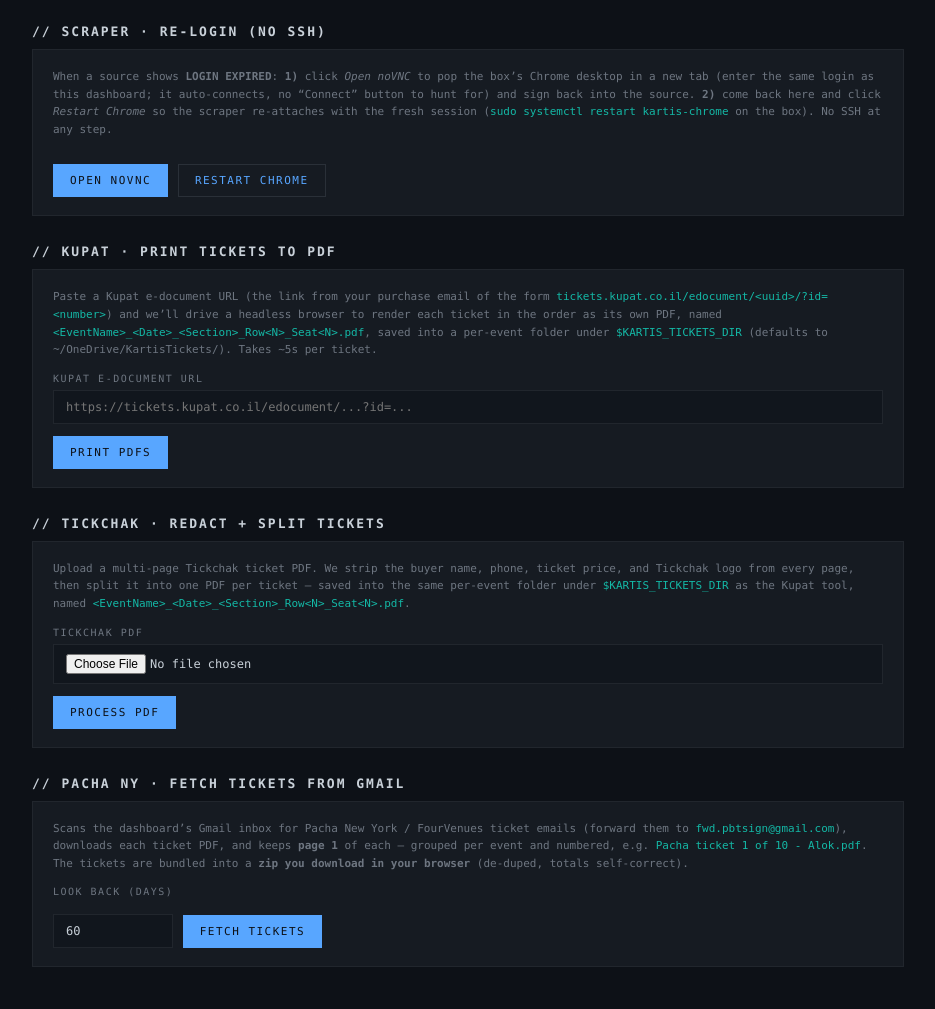
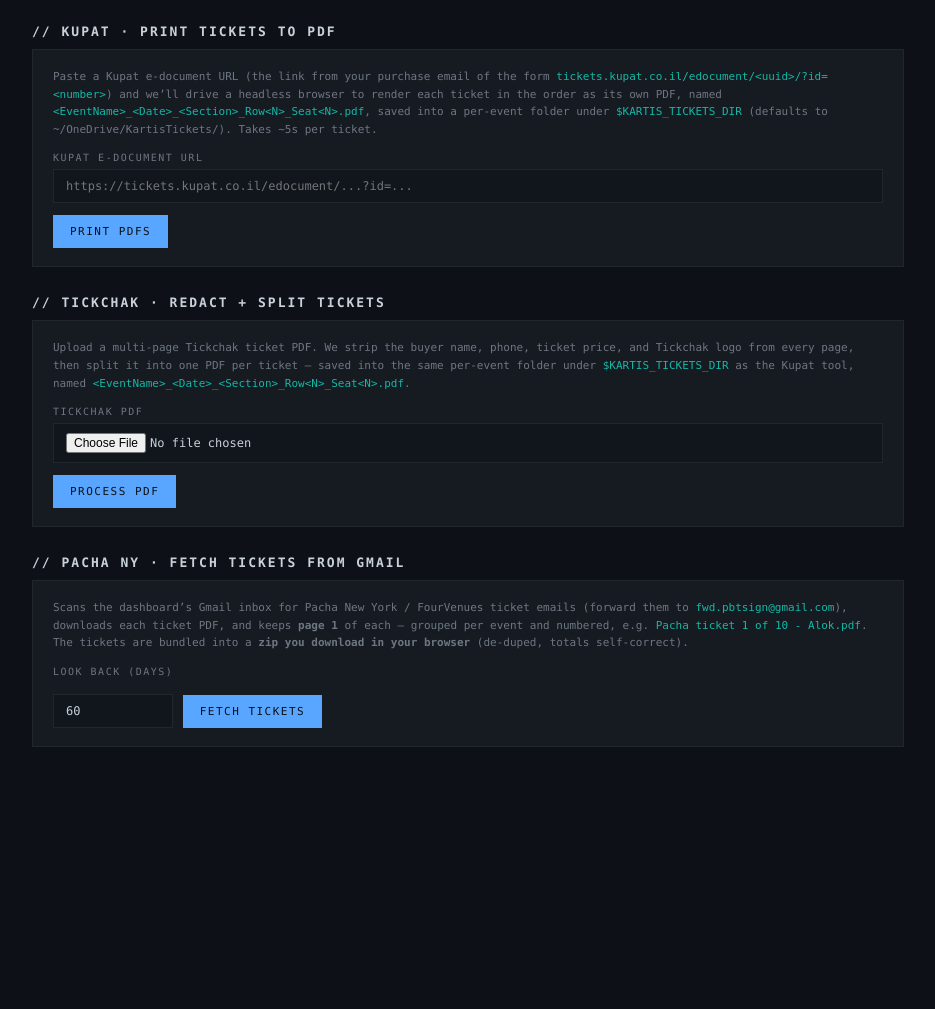
Before and after one commit to 13pinny/2.0, a Flask app: page /tools in a window 1280 px wide. Shown: the part 52-1061 px from the top of the page, without its empty margins (172-1107 px from the left). After the commit the page ends 799 px from the top, so only its background shows below. Run offline with Flask 3, Linux system fonts and the light colour scheme.

Commit message:
Move noVNC re-login to inventory bar + open 3 login tabs
The re-login controls now live next to Refresh on the inventory page
(where you notice LOGIN EXPIRED), not buried in Tools:
- "noVNC Login" opens the viewer AND posts /api/chrome/open-logins, which
  opens the Lysted/Viagogo/CrowdVolt tabs in the box's Chrome via CDP
  (/json/new on :9222), deduped against already-open tabs so repeat
  clicks don't pile up. So the noVNC window lands with all 3 tabs ready.
- "Restart Chrome" hits the existing /api/chrome/restart.
Removed the now-duplicate card from the Tools page.

Co-Authored-By: Claude Opus 4.8 <noreply@anthropic.com>

```diff
--- a/app.py
+++ b/app.py
@@ -3651,6 +3651,53 @@ def api_chrome_restart():
         _chrome_restart_lock.release()
 
 
+@app.route("/api/chrome/open-logins", methods=["POST"])
+def api_chrome_open_logins():
+    """Open the Lysted/Viagogo/CrowdVolt login tabs in the box's Chrome (via the
+    CDP /json/new endpoint on :9222) so they're already waiting when the user
+    opens the noVNC window to re-sign-in. Dedupes against tabs already open —
+    repeat clicks (or a source you're still logged into) won't spam duplicates.
+    Reuses login.DEFAULT_URLS so the tab list stays in one place."""
+    import urllib.request
+    from urllib.parse import urlparse
+    import login as login_mod
+
+    cdp = os.getenv("KARTIS_CDP_URL", "http://localhost:9222")
+    if not login_mod.is_chrome_running():
+        return jsonify({"error": "Chrome isn't running — click Restart Chrome first."}), 503
+
+    def base_domain(url_or_host):
+        host = urlparse(url_or_host).hostname if "//" in url_or_host else url_or_host
+        parts = (host or "").split(".")
+        return ".".join(parts[-2:]) if len(parts) >= 2 else (host or "")
+
+    # Domains already open, so we don't reopen a source the user is on/into.
+    open_domains = set()
+    try:
+        with urllib.request.urlopen(f"{cdp}/json/list", timeout=8) as r:
+            for t in json.load(r):
+                if t.get("type") == "page":
+                    open_domains.add(base_domain(t.get("url", "")))
+    except Exception:
+        pass
+
+    opened, skipped, errors = [], [], []
+    for url in login_mod.DEFAULT_URLS:
+        if base_domain(url) in open_domains:
+            skipped.append(url)
+            continue
+        try:
+            req = urllib.request.Request(f"{cdp}/json/new?{url}", method="PUT")
+            with urllib.request.urlopen(req, timeout=8) as r:
+                (opened if r.status == 200 else errors).append(url)
+        except Exception as e:
+            errors.append(f"{url} ({type(e).__name__})")
+
+    if errors and not opened and not skipped:
+        return jsonify({"error": "; ".join(errors)}), 502
+    return jsonify({"ok": True, "opened": opened, "skipped": skipped, "errors": errors})
+
+
 @app.route("/api/watchers")
 def api_watchers():
     # Sweep past-event watchers on every page load so the UI doesn't have to
--- a/templates/tools.html
+++ b/templates/tools.html
@@ -74,23 +74,6 @@
   </nav>
 </header>
 <main>
-  <h2>// SCRAPER · RE-LOGIN (NO SSH)</h2>
-  <div class="tool-card">
-    <div class="desc">
-      When a source shows <strong>LOGIN EXPIRED</strong>:
-      <strong>1)</strong> click <em>Open noVNC</em> to pop the box&rsquo;s Chrome
-      desktop in a new tab (enter the same login as this dashboard; it
-      auto-connects, no &ldquo;Connect&rdquo; button to hunt for) and sign back
-      into the source. <strong>2)</strong> come back here and click
-      <em>Restart Chrome</em> so the scraper re-attaches with the fresh session
-      (<code style="color:var(--cyan);">sudo systemctl restart kartis-chrome</code>
-      on the box). No SSH at any step.
-    </div>
-    <button id="vnc-open-go">Open noVNC</button>
-    <button id="chrome-restart-go" style="background:var(--bg-2);color:var(--accent);border-color:var(--line-2);">Restart Chrome</button>
-    <div id="chrome-restart-status" class="status" style="display:none"></div>
-  </div>
-
   <h2>// KUPAT · PRINT TICKETS TO PDF</h2>
   <div class="tool-card">
     <div class="desc">
@@ -154,41 +137,6 @@
 const esc = s => s == null ? "" : String(s).replace(/[&<>"']/g, c => ({"&":"&amp;","<":"&lt;",">":"&gt;","\"":"&quot;","'":"&#39;"}[c]));
 
 const $ = id => document.getElementById(id);
-
-// noVNC login window. autoconnect=true skips the manual Connect screen;
-// resize=remote fits the box's display to the tab; reconnect retries if the
-// VNC server blips. Opens in the user's own browser (Chrome) as a new tab.
-const VNC_URL = "https://vnc.kartis.homes/vnc.html?autoconnect=true&resize=remote&reconnect=true&reconnect_delay=2000";
-$("vnc-open-go").addEventListener("click", () => {
-  window.open(VNC_URL, "_blank", "noopener");
-});
-
-$("chrome-restart-go").addEventListener("click", async () => {
-  const btn = $("chrome-restart-go");
-  const statusEl = $("chrome-restart-status");
-  btn.disabled = true;
-  btn.textContent = "Restarting...";
-  statusEl.className = "status";
-  statusEl.style.display = "block";
-  statusEl.innerHTML = `<div class="row"><span class="spinner"></span> Restarting Chrome on the box…</div>`;
-  try {
-    const res = await fetch("/api/chrome/restart", {method: "POST"});
-    const data = await res.json();
-    if (!res.ok || data.error) {
-      statusEl.className = "status error";
-      statusEl.innerHTML = `<div class="row">⚠ ${esc(data.error || "Unknown error")}</div>`;
-      return;
-    }
-    statusEl.className = "status success";
-    statusEl.innerHTML = `<div class="row">✓ Restarted <strong>${esc(data.service || "kartis-chrome")}</strong>. Give it ~10s, then trigger a resync to confirm the login took.</div>`;
-  } catch (e) {
-    statusEl.className = "status error";
-    statusEl.innerHTML = `<div class="row">⚠ ${esc(e.message || e)}</div>`;
-  } finally {
-    btn.disabled = false;
-    btn.textContent = "Restart Chrome";
-  }
-});
 
 $("kupat-go").addEventListener("click", async () => {
   const url = $("kupat-url").value.trim();
```
Also changed, not shown: templates/inventory.html (+34 -0 lines).
